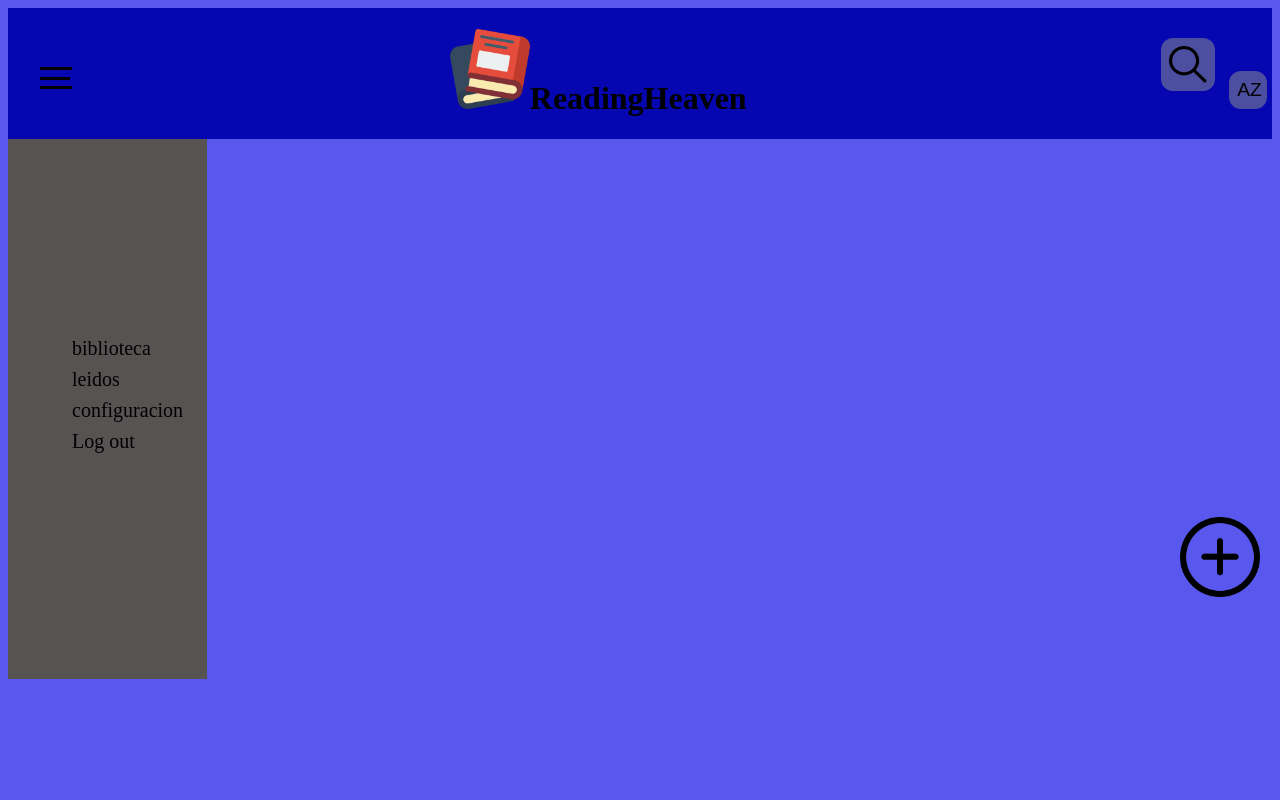
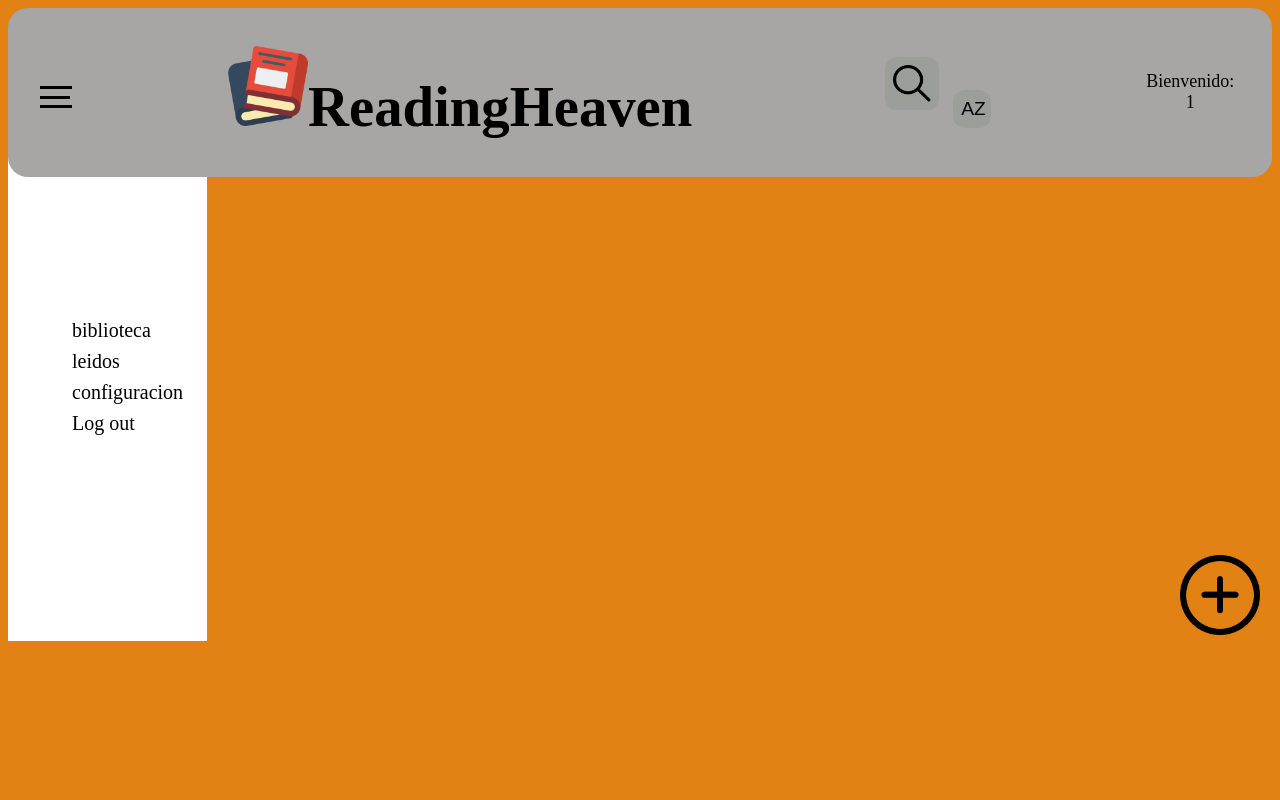
Before and after one commit to BackExpression7/webCRUD, a PHP site: page /dispag/principal.php?var=1 in a window 1280 px wide, after a click that opens the changed part. Run offline with PHP 8.4, Linux system fonts and the light colour scheme.

Commit message:
Actualizacion
mejoras notables

```diff
--- a/bd/MangasBD.sql
+++ b/bd/MangasBD.sql
@@ -2,7 +2,7 @@
 CREATE TABLE `users` (
   `user_id` int(11) NOT NULL AUTO_INCREMENT,
   `user_name` varchar(20) NOT NULL,
-  `user_password` varchar(20) NOT NULL,
+  `user_password` varchar(33) NOT NULL,
   PRIMARY KEY (`user_id`)
 ) ENGINE=InnoDB DEFAULT CHARSET=utf8mb4;
 
--- a/dispag/css/desing.css
+++ b/dispag/css/desing.css
@@ -1,5 +1,6 @@
 header {
-    background-color: rgb(7, 7, 177);
+    border-radius: 20px;
+    background-color: rgb(168, 166, 164);
     position: relative;
     margin: auto;
     display: flex;
@@ -53,7 +54,7 @@ header {
   }
 
   .menu {
-    background: #a19f9f;
+    background: #979595;
     width: auto;
     height: 4rem;
     position: fixed;
@@ -78,10 +79,10 @@ header {
     font-size: 20;
   }
   .checkbox:checked ~ .menu{
-    background: rgb(87, 83, 83);
+    background: rgb(255, 255, 255);
     top: 5rem;
     width: auto;
-    height: 15cm;
+    height: 14cm;
   }
 
   .mas{
@@ -94,3 +95,24 @@ header {
     width: 5rem;
     display: flex;
   }
+  .us{
+    position: relative;
+    right: 1cm;
+    font-size: large;
+  }
+  .enviar{
+    width: 2cm;
+    height: 1cm;
+    background-color: rgba(111, 240, 88, 0.507);
+    border-radius: 12px;
+    cursor: pointer;
+    margin: 5px;
+    border: 3px solid transparent;
+    transition-property: background-color, color, border;
+    transition-duration: 0.4s;
+  }
+  .enviar:hover{
+    background-color: transparent;
+    color: rgb(0, 0, 0);
+    border: 3px solid rgb(255, 255, 255);
+   }
--- a/dispag/principal.php
+++ b/dispag/principal.php
@@ -1,3 +1,6 @@
+<?php
+$usuario=$_GET['var'];
+?>
 <html>
     <head>
         <title>ReadingHeaven</title>
@@ -6,15 +9,16 @@
         <link rel="stylesheet" href="css/modal.css">
         <script src="js/modal.js"></script>
     </head>
-    <body style=" background-color: rgb(88, 88, 238);" onload="cargado()">
+    <body style=" background-color: rgb(226, 130, 21)" onload="cargado()">
     <input type="checkbox" id="btn-nav" class="checkbox" style="display: none;">
         <header>
             <label for="btn-nav" class="btn-label">
             <div class="header-button"></div>
             </label>
-            <h1><img src="imagenes/logo3.png" alt="logo" style="width: 5rem;">ReadingHeaven</h1>
+            <h1 style="font-size:1.5cm;"><img src="imagenes/logo3.png" alt="logo" style="width: 5rem;">ReadingHeaven</h1>
            <span><img src="imagenes/buscar.png" class="bts">
             <input type ="submit" value="AZ" class="bts"></span>
+           <?php echo " <p class='us'>Bienvenido: <br/> $usuario</p>"; ?>
         </header>
         <nav class="menu">
       <ul>
@@ -38,12 +42,12 @@
                         <h2 align="center">Ingrese su nuevo libro</h2>
                     </div>
                     <div class="modal-body" align="center">
-                    <form action="paginas/send.php" method="GET">
+                    <form action="principal.php" method="GET">
                         Titulo :<input type="text" name="title" id="n1"></br>
                         Autor :<input type="text" name="author" id="n2"></br>
                         Genero:<input type="text" name="genre" id="n3"></br>
-                        Numero de capitulos <input type="text" name="chapNumber" id="n4"></br>
-                        <input type="submit">
+                        Numero de capitulos <input type="text" name="chapNumber" id="n4"></br></br>
+                        <input type="submit" class="enviar">
                     </form>
                     </div>
                     <div class="footer">
```
Also changed, not shown: dispag/css/disindex.css (+6 -2 lines), dispag/reg_clie.php (+13 -8 lines), index.php (+31 -6 lines).
